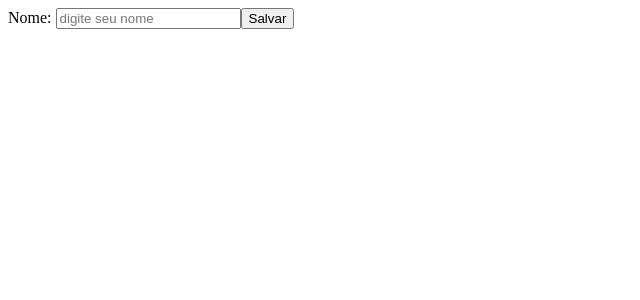
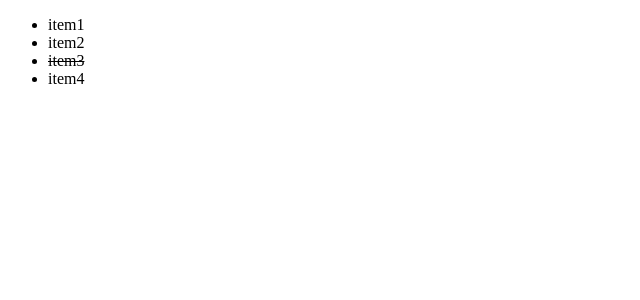
Before and after one commit to leo-jesus/iniciando-com-react, a React (Create React App) app: page / in a window 1280 px wide. Shown: the top 300 px of the page, without its empty margins (0-640 px from the left). Built offline with nearby package versions, Linux system fonts and the light colour scheme.

Commit message:
List render

```diff
--- /dev/null
+++ b/src/components/Lista.js
@@ -0,0 +1,44 @@
+import React from "react";
+
+class Lista extends React.Component {
+  constructor(props) {
+    super(props);
+
+    this.state = [
+      { id: 1, nome: "item1", completo: false },
+      { id: 2, nome: "item2", completo: false },
+      { id: 3, nome: "item3", completo: true },
+      { id: 4, nome: "item4", completo: false },
+    ];
+  }
+
+  render() {
+    return (
+      <ul>
+        {this.state.map((item) => (
+          <Item id={item.id} completo={item.completo}>
+            {item.nome}
+          </Item>
+        ))}
+      </ul>
+    );
+  }
+}
+
+class Item extends React.Component {
+  constructor(props) {
+    super(props);
+  }
+
+  render() {
+    const textDecoration = this.props.completo ? "line-through" : "none";
+
+    return (
+      <li data-id={this.props.id} style={{ textDecoration }}>
+        {this.props.children}
+      </li>
+    );
+  }
+}
+
+export default Lista;
--- a/src/index.js
+++ b/src/index.js
@@ -5,11 +5,13 @@ import App2 from "./components/App2";
 import App3 from "./components/App3";
 import App4 from "./components/App4";
 import App5 from "./components/App5";
+import Lista from "./components/Lista";
+
 // import * as serviceWorker from "./serviceWorker";
 
 ReactDOM.render(
   <React.StrictMode>
-    <App5 />
+    <Lista />
 
     {/* <App2 title="Isso é um teste">
       Lorem ipsum dolor sit amet consectetur adipisicing elit. Nihil officia,
```
